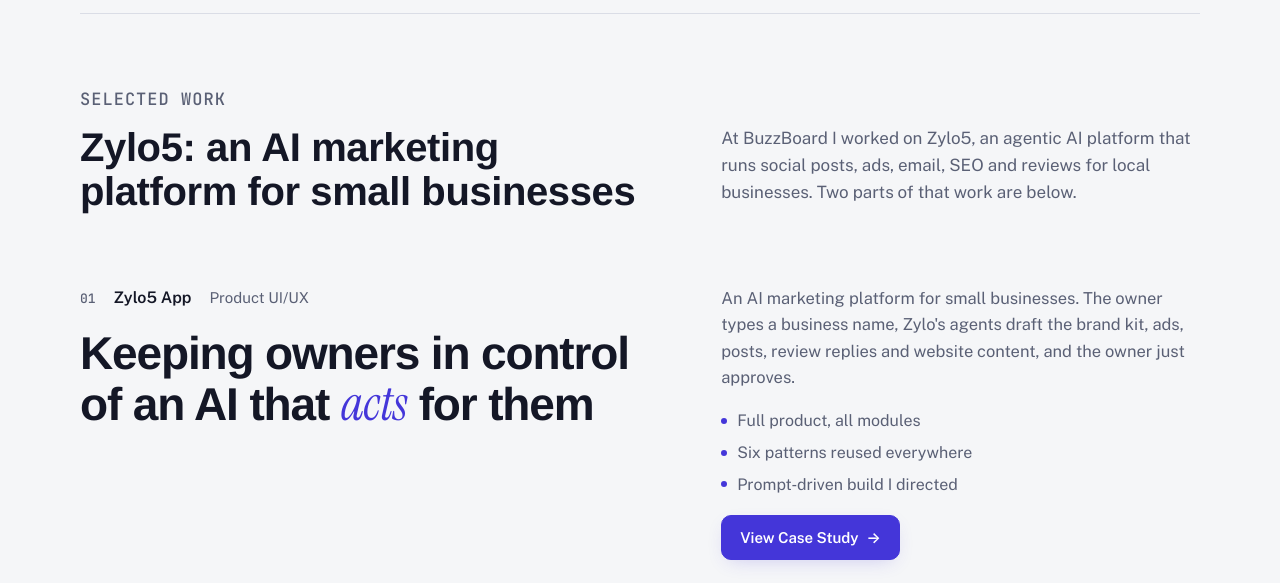
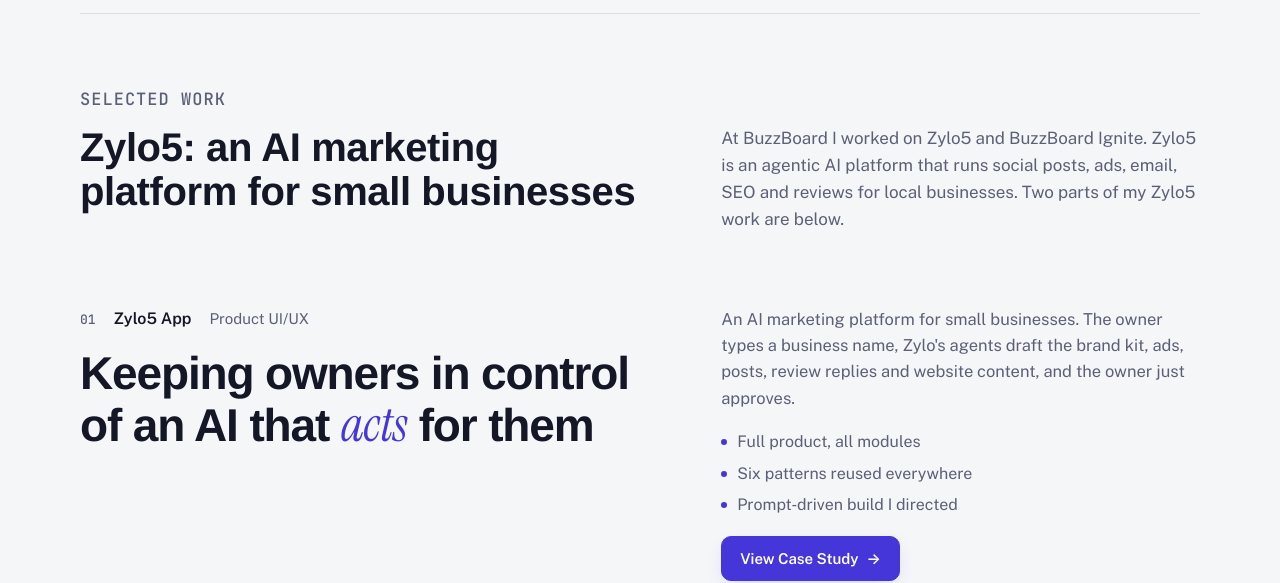
Before and after one commit to bijneshsingh/bijnesh-portfolio, a plain HTML site: page index.html in a window 1280 px wide. Shown: the part 880-1463 px from the top of the page. Drawn offline with nearby package versions, Linux system fonts and the light colour scheme; a web font is replaced by a local one.

Commit message:
Add BuzzBoard Ignite to site and CV
Co-Authored-By: Claude Opus 5.5 <noreply@anthropic.com>
Claude-Session: https://claude.ai/code/session_01S2GHSwBLHzcTnZKQNHNCHY

```diff
--- a/index.html
+++ b/index.html
@@ -349,7 +349,7 @@ footer{padding-block:40px;color:var(--muted);font-size:13px}
     <div class="sec-head work-head">
       <p class="label">Selected work</p>
       <h2>Zylo5: an AI marketing platform for small businesses</h2>
-      <p>At BuzzBoard I worked on Zylo5, an agentic AI platform that runs social posts, ads, email, SEO and reviews for local businesses. Two parts of that work are below.</p>
+      <p>At BuzzBoard I worked on Zylo5 and BuzzBoard Ignite. Zylo5 is an agentic AI platform that runs social posts, ads, email, SEO and reviews for local businesses. Two parts of my Zylo5 work are below.</p>
     </div>
 
     <article class="proj">
@@ -475,7 +475,7 @@ footer{padding-block:40px;color:var(--muted);font-size:13px}
       <h2>Where I have done this work</h2>
     </div>
     <div class="timeline">
-      <div class="tl"><span class="yr">2020 – 2026</span><div><h3>Principal Product UI Designer</h3><span class="co">BuzzBoard, Inc.</span><p>Zylo5, an agentic AI marketing platform for SMBs. Led UI/UX and brand compliance across modules and onboarding; standardised status, loading and error states.</p></div></div>
+      <div class="tl"><span class="yr">2020 – 2026</span><div><h3>Principal Product UI Designer</h3><span class="co">BuzzBoard, Inc.</span><p>Zylo5, an agentic AI marketing platform for SMBs. Led UI/UX and brand compliance across modules and onboarding; standardised status, loading and error states. Also worked on <a href="https://www.buzzboard.ai/ignite/" target="_blank" rel="noopener">BuzzBoard Ignite</a>, an AI sales platform that helps marketing service providers find SMB prospects and generate outreach.</p></div></div>
       <div class="tl"><span class="yr">2017 – 2020</span><div><h3>UI/UX Designer, Assistant Manager</h3><span class="co">Karvy Next Limited</span><p>Wireframes and prototypes from product specs and user behaviour; websites and mobile apps across multiple fintech products, working closely with developers.</p></div></div>
       <div class="tl"><span class="yr">2017</span><div><h3>UI/Visual Design Consultant</h3><span class="co">The Economic Times</span><p>Microsites for The Economic Times and ET Money, web and WAP campaigns, and web and mobile app UI screens.</p></div></div>
       <div class="tl"><span class="yr">2016 – 2017</span><div><h3>Lead UI Designer</h3><span class="co">TechnoXom Pvt. Ltd.</span><p>Owned design end to end: research, task flows, wireframes, prototypes and final UI across web and mobile.</p></div></div>
```
Also changed, not shown: 1 other file.
